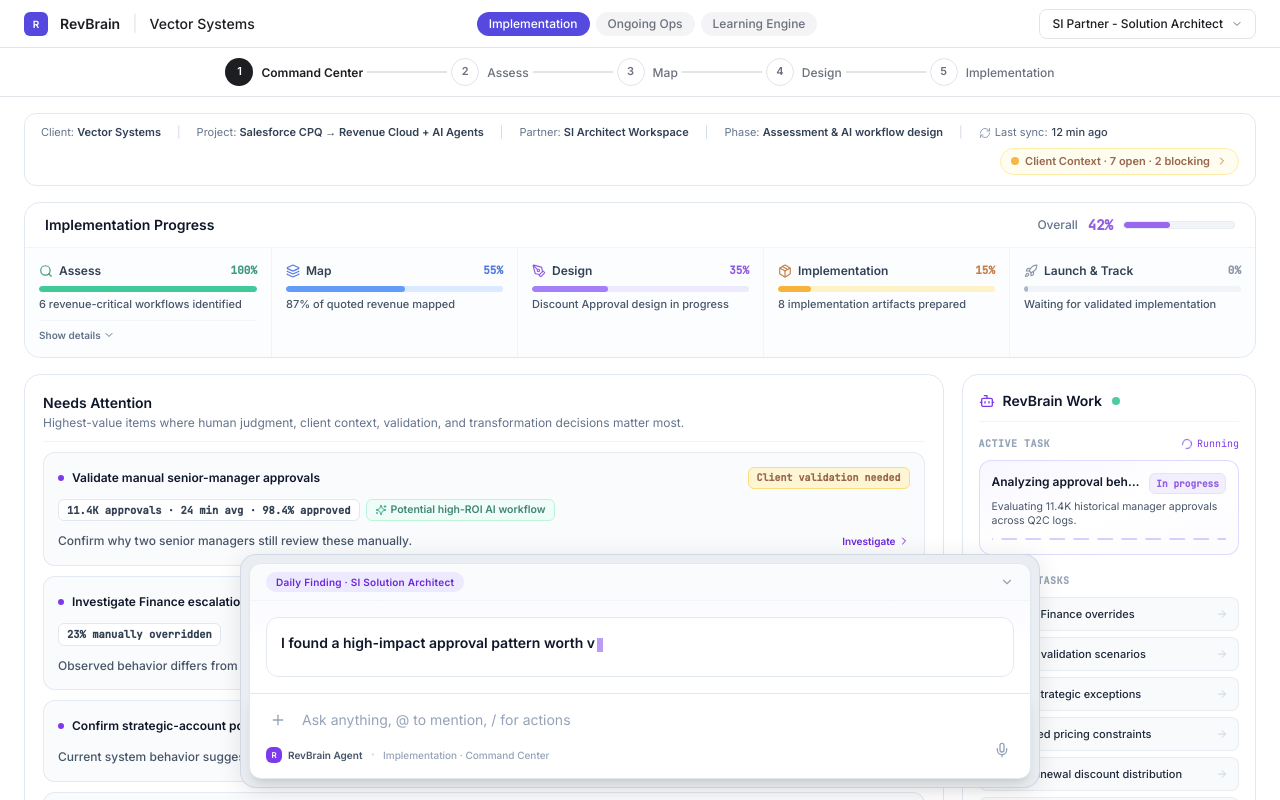
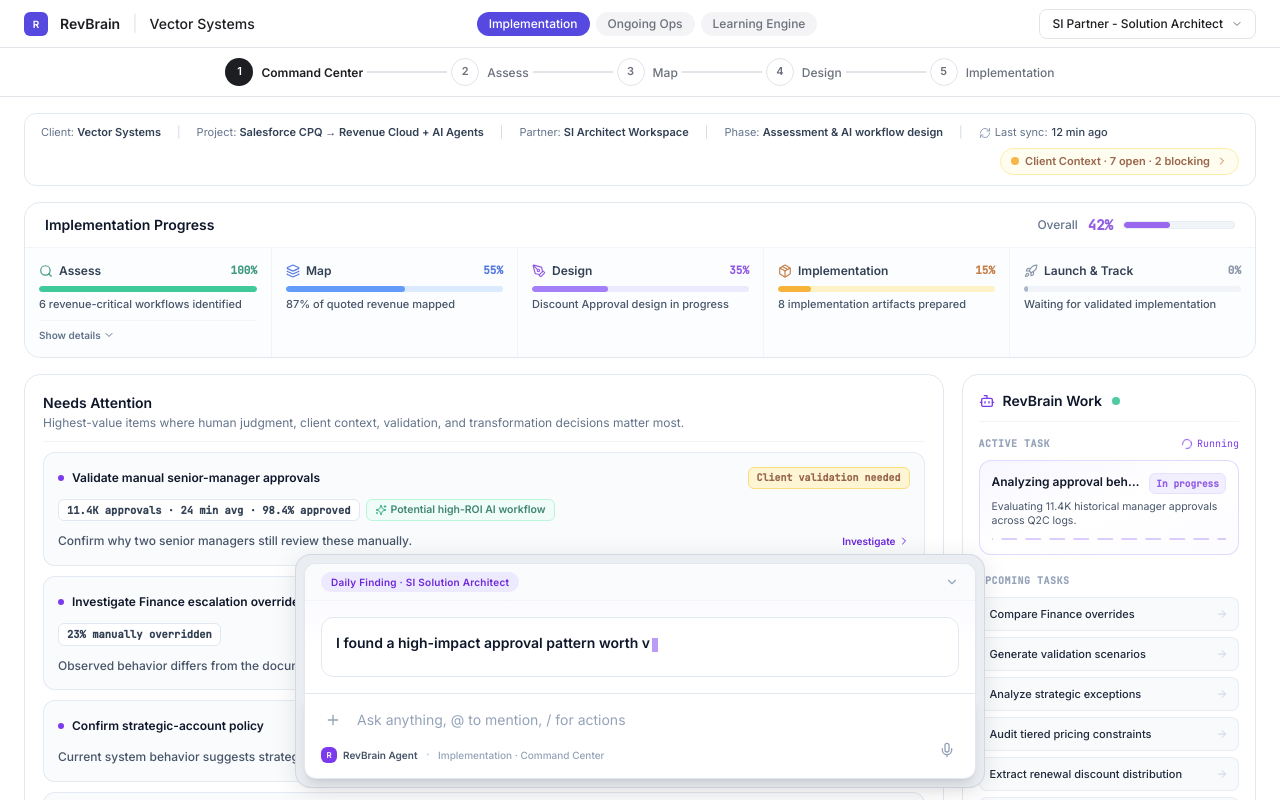
Before and after one commit to OfirVento/revbrain-v2-demo, a React (Vite) app: page /revbrain/migration/si-architect in a window 1280 px wide. Built offline with nearby package versions, Linux system fonts and the light colour scheme.

Commit message:
Adjust bottom agent width so it never overlaps the RevBrain Work panel

```diff
--- a/src/components/revbrain/RevBrainBottomAgent.tsx
+++ b/src/components/revbrain/RevBrainBottomAgent.tsx
@@ -616,7 +616,7 @@
       {/* ─── Centered agent component ─── */}
       <div className="fixed bottom-0 left-0 right-0 z-50 pointer-events-none flex justify-center pb-3 px-6">
         <div
-          className="w-full max-w-[800px] pointer-events-auto bg-[#eaedf1] rounded-2xl border border-slate-300/80 shadow-[0_4px_24px_rgba(0,0,0,0.10)] p-2"
+          className="w-full max-w-[690px] pointer-events-auto bg-[#eaedf1] rounded-2xl border border-slate-300/80 shadow-[0_4px_24px_rgba(0,0,0,0.10)] p-2"
           ref={agentRef}
         >
 
```
